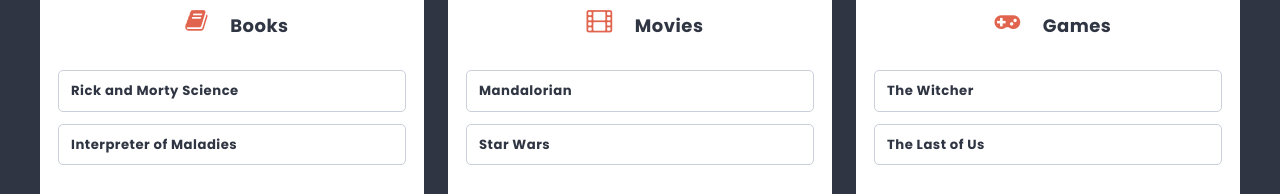
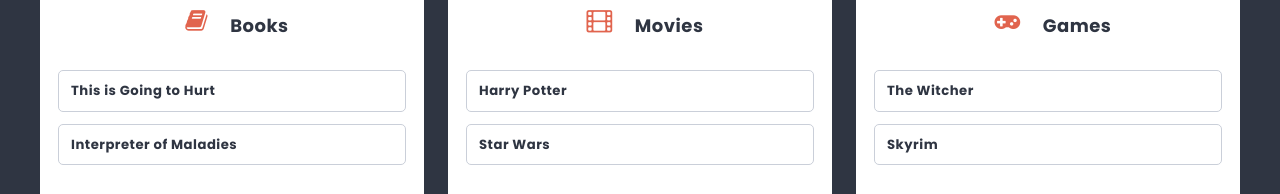
Before and after one commit to jollyzombie/react-to-do-app, a React (Create React App) app: page / in a window 1280 px wide. Shown: the part 573-767 px from the top of the page. Built offline with nearby package versions, Linux system fonts and the light colour scheme.

Commit message:
Add initialState and store.js

```diff
--- a/src/components/Column/Column.js
+++ b/src/components/Column/Column.js
@@ -1,8 +1,12 @@
 import styles from './Column.module.scss';
 import Card from '../Card/Card';
 import CardForm from '../CardForm/CardForm';
+import { useSelector } from 'react-redux';
 
 const Column = (props) => {
+
+  const cards = useSelector((state) => state.cards.filter(card => card.columnId === props.id));
+
   return (
     <article className={styles.column}>
       <h2 className={styles.title}>
@@ -10,7 +14,7 @@ const Column = (props) => {
         {props.title}
       </h2>
       <ul className={styles.cards}>
-        {props.cards.map((card) => (
+        {cards.map((card) => (
           <Card key={card.id} title={card.title} />
         ))}
       </ul>
--- a/src/components/List/List.js
+++ b/src/components/List/List.js
@@ -1,78 +1,25 @@
 import styles from './List.module.scss';
 import Column from './../Column/Column';
 import ColumnForm from './../ColumnForm/ColumnForm';
-import { useState } from 'react';
-import shortid from 'shortid';
+import { useSelector } from 'react-redux';
 
 const List = () => {
-  const [columns, setColumns] = useState([
-    {
-      id: 1,
-      title: 'Books',
-      icon: 'book',
-      cards: [
-        { id: 1, title: 'Rick and Morty Science' },
-        { id: 2, title: 'Interpreter of Maladies' },
-      ],
-    },
-    {
-      id: 2,
-      title: 'Movies',
-      icon: 'film',
-      cards: [
-        { id: 1, title: 'Mandalorian' },
-        { id: 2, title: 'Star Wars' },
-      ],
-    },
-    {
-      id: 3,
-      title: 'Games',
-      icon: 'gamepad',
-      cards: [
-        { id: 1, title: 'The Witcher' },
-        { id: 2, title: 'The Last of Us' },
-      ],
-    },
-  ]);
-
-  const addColumn = (newColumn) => {
-    setColumns([...columns, { id: shortid(), title: newColumn.title, icon: newColumn.icon, cards: [] }]);
-  };
-
-  const addCard = (newCard, columnId) => {
-    const columnsUpdated = columns.map((column) => {
-      if (column.id === columnId)
-        return { ...column, cards: [...column.cards, { id: shortid(), title: newCard.title }] };
-      else return column;
-    });
-
-    setColumns(columnsUpdated);
-  };
+  const columns = useSelector((state) => state.columns);
 
   return (
     <div className={styles.list}>
       <header className={styles.header}>
-        <h2 className={styles.title}>
-          Things to do <span>soon!</span>
-        </h2>
+        <h2 className={styles.title}>Things to do<span>soon!</span></h2>
       </header>
-
       <p className={styles.description}>Interesting things I want to check out</p>
-
       <section className={styles.columns}>
-        {columns.map((column) => (
+        {columns.map(column =>
           <Column
             key={column.id}
-            id={column.id}
-            title={column.title}
-            icon={column.icon}
-            cards={column.cards}
-            addCard={addCard}
-          />
-        ))}
+            {...column}  />
+        )}
       </section>
-
-      <ColumnForm action={addColumn} />
+      <ColumnForm />
     </div>
   );
 };
--- a/src/index.js
+++ b/src/index.js
@@ -1,12 +1,17 @@
 import ReactDOM from 'react-dom';
+import React from 'react';
+import { Provider } from 'react-redux';
+import store from './redux/store'
 import App from './App';
-
 import './styles/normalize.scss';
 import './styles/global.scss';
 import 'font-awesome/css/font-awesome.min.css';
 
-
 ReactDOM.render(
-  <App />,
+  <React.StrictMode>
+    <Provider store={store}>
+      <App />
+    </Provider>
+  </React.StrictMode>,
   document.querySelector('#root')
 );
--- /dev/null
+++ b/src/redux/initialState.js
@@ -0,0 +1,31 @@
+const initialState = {
+  columns: [
+    {
+      id: 1,
+      title: 'Books',
+      icon: 'book',
+    },
+    {
+      id: 2,
+      title: 'Movies',
+      icon: 'film',
+    },
+    {
+      id: 3,
+      title: 'Games',
+      icon: 'gamepad',
+    }
+  ],
+
+  cards: [
+    { id: 1, columnId: 1, title: 'This is Going to Hurt' },
+    { id: 2, columnId: 1, title: 'Interpreter of Maladies' },
+    { id: 3, columnId: 2, title: 'Harry Potter' },
+    { id: 4, columnId: 2, title: 'Star Wars' },
+    { id: 5, columnId: 3, title: 'The Witcher' },
+    { id: 6, columnId: 3, title: 'Skyrim' }
+  ]
+
+};
+
+export default initialState;
--- /dev/null
+++ b/src/redux/store.js
@@ -0,0 +1,15 @@
+import { createStore } from 'redux';
+import initialState from './initialState';
+
+const reducer = (state, action) => {
+  return state;
+};
+
+
+const store = createStore(
+  reducer,
+  initialState,
+  window.__REDUX_DEVTOOLS_EXTENSION__ && window.__REDUX_DEVTOOLS_EXTENSION__()
+);
+
+export default store;
```
